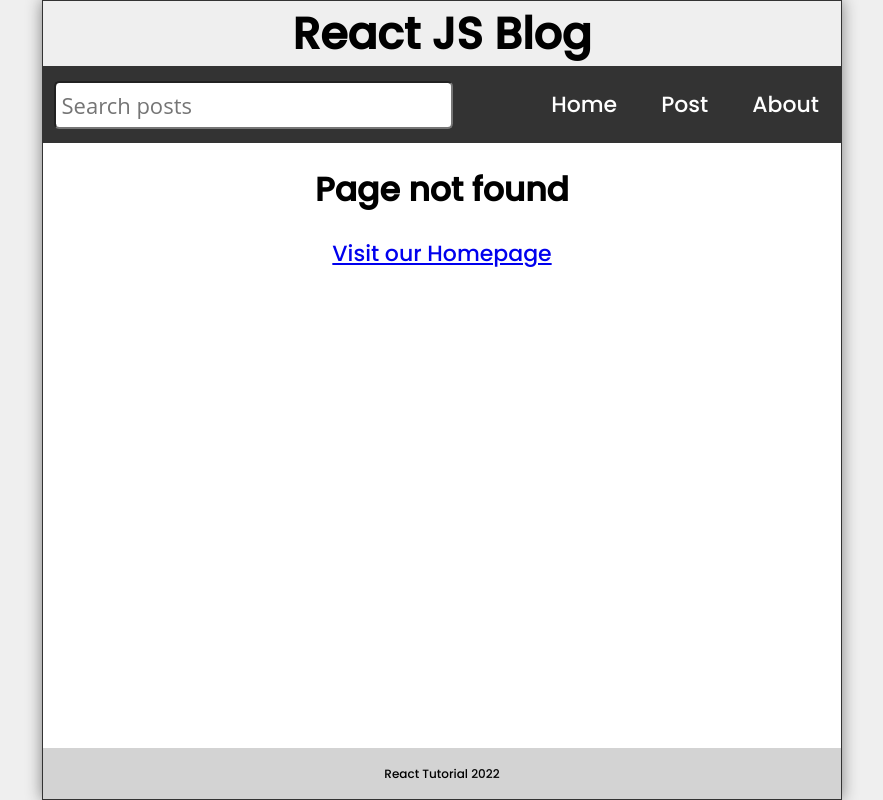
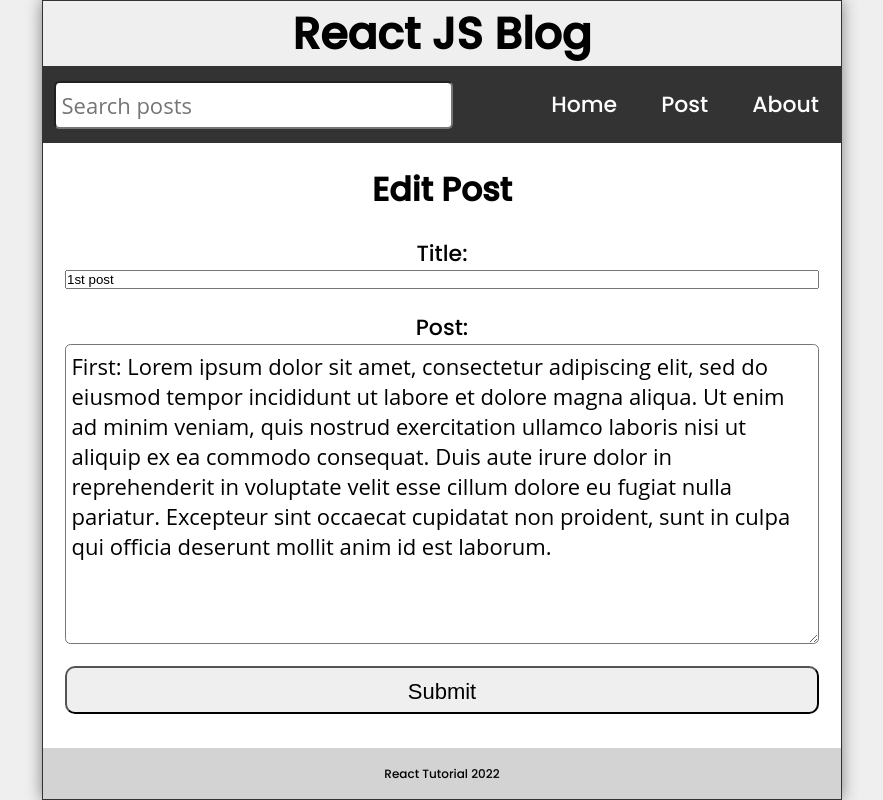
Before and after one commit to cchow33/React-blog, a React (Create React App) app: page /edit/1 in a window 1280 px wide. Before the commit this address had no page. Shown: the whole page, without its empty margins (198-1081 px from the left). Built offline with nearby package versions, Linux system fonts and the light colour scheme; data requests are answered from the project's data file.

Commit message:
all crud operations working

```diff
--- a/data/db.json
+++ b/data/db.json
@@ -13,16 +13,10 @@
       "body": "Second: Lorem ipsum dolor sit amet, consectetur adipiscing elit, sed do eiusmod tempor incididunt ut labore et dolore magna aliqua. Ut enim ad minim veniam, quis nostrud exercitation ullamco laboris nisi ut aliquip ex ea commodo consequat. Duis aute irure dolor in reprehenderit in voluptate velit esse cillum dolore eu fugiat nulla pariatur. Excepteur sint occaecat cupidatat non proident, sunt in culpa qui officia deserunt mollit anim id est laborum. two"
     },
     {
-      "id": 3,
-      "title": "3rd post",
-      "datetime": "July 16, 2021 11:48:01 AM",
-      "body": "Third: Lorem ipsum dolor sit amet, consectetur adipiscing elit, sed do eiusmod tempor incididunt ut labore et dolore magna aliqua. Ut enim ad minim veniam, quis nostrud exercitation ullamco laboris nisi ut aliquip ex ea commodo consequat. Duis aute irure dolor in reprehenderit in voluptate velit esse cillum dolore eu fugiat nulla pariatur. Excepteur sint occaecat cupidatat non proident, sunt in culpa qui officia deserunt mollit anim id est laborum."
-    },
-    {
       "id": 4,
       "title": "4th post",
-      "datetime": "August 02, 2021 11:46:27 AM",
-      "body": "Four: Some more testing paragraphs!"
+      "datetime": "December 24, 2022 10:23:18 PM",
+      "body": "Fourth: Some more testing paragraphs!fasdfasdf"
     }
   ]
 }
--- a/src/App.js
+++ b/src/App.js
@@ -7,6 +7,7 @@
 import Navbar from './components/Navbar';
 import Home from './components/Home';
 import NewPost from './components/NewPost';
+import EditPost from './components/EditPost';
 import PostPage from './components/PostPage';
 import About from './components/About';
 import Missing from './components/Missing';
@@ -19,9 +20,11 @@
   const [searchResults, setSearchResults] = useState([]);
   const [postTitle, setPostTitle] = useState('');
   const [postBody, setPostBody] = useState('');
+  const [editTitle, setEditTitle] = useState('');
+  const [editBody, setEditBody] = useState('');
   const navigate = useNavigate();
 
-  // 1. READ Async fetch function using axios to get data from api at load time
+  // (1) "READ" - Async fetch function using axios to get data from api at load time
   useEffect(() => {
     const fetchPosts = async () => {
       try {
@@ -41,7 +44,6 @@
     }
   }
   fetchPosts();
-
 }, [])
 
   // Search function using useEffect. Filter posts to match search input
@@ -52,7 +54,8 @@
       setSearchResults(filteredResults.reverse()); //Show most recent results
   }, [posts, search])
 
-  // 2. CREATE Submitting new posts and assign it an id. If this is the only post, it's id will be 1.
+
+  // (2) "CREATE" - Submitting new posts and assign it an id. If this is the only post, it's id will be 1.
   const handleSubmit = async (e) => {
     e.preventDefault();
     const id = posts.length ? posts[posts.length - 1].id + 1 : 1;
@@ -67,13 +70,30 @@
       setPostTitle('');
       setPostBody('');
       navigate('/');
+    } catch (err) {
+      console.log(`Error: ${err.message}`);
+    }
+  }
+
+  // (3) "UPDATE" -
+  const handleEdit = async (id) => {
+    const datetime = format(new Date(), 'MMMM dd, yyyy pp');
+    const updatedPost = { id, title: editTitle, datetime, body: editBody};
+
+    try {
+      const response = await api.put(`/posts/${id}`, updatedPost); // put (entire data modified), patch (partical data)
+      setPosts(posts.map(post => post.id === id ? { ...response.data} : post)) // response.data is the new post information
+      setEditTitle('');
+      setEditBody('');
+      navigate('/');
 
     } catch (err) {
       console.log(`Error: ${err.message}`);
     }
   }
 
-  // 3. DELETE - Deleting posts
+
+  // (4) "DELETE" - Deleting posts
   const handleDelete = async (id) => {
     try {
       await api.delete(`/posts/${id}`);
@@ -112,6 +132,16 @@
             handleSubmit={handleSubmit}
         />}/>
 
+        <Route path="/edit/:id" element={
+          <EditPost
+            posts={posts}
+            editBody={editBody}
+            editTitle={editTitle}
+            setEditBody={setEditBody}
+            setEditTitle={setEditTitle}
+            handleEdit={handleEdit}
+        />}/>
+
         <Route path="/post/:id" element={
           <PostPage
             posts={posts}
--- /dev/null
+++ b/src/components/EditPost.js
@@ -0,0 +1,58 @@
+import React from 'react';
+import { useEffect } from 'react';
+import { useParams, Link } from 'react-router-dom';
+
+const EditPost = ({
+  posts, handleEdit, editBody, editTitle, setEditBody, setEditTitle
+}) => {
+
+  const { id } = useParams();
+// const post = posts.find(post => (post.id).toString() === id);
+  const post = posts.find(post => post.id == id);
+
+  useEffect(() => {
+    if (post){
+      setEditTitle(post.title);
+      setEditBody(post.body);
+    }
+  }, [post, setEditTitle, setEditBody])
+
+  return (
+    <main className="NewPost">
+      {editTitle &&
+        <>
+          <h2>Edit Post</h2>
+          <form className="newPostForm" onSubmit={(e) => e.preventDefault()}>
+            <label htmlFor='postTitle'>Title:</label>
+            <input
+              id='postTitle'
+              text='text'
+              required
+              value={editTitle}
+              onChange={(e) => setEditTitle(e.target.value)}
+            />
+            <label htmlFor='postBody'>Post:</label>
+            <textarea
+              id='postBody'
+              required
+              value={editBody}
+              onChange={(e) => setEditBody(e.target.value)}
+            />
+            <button type='submit' onClick={() => handleEdit(post.id)}>Submit</button>
+          </form>
+        </>
+      }
+
+      { !editTitle &&
+        <>
+          <h2>Post not found</h2>
+          <p>
+            <Link to='/'>Return to Home Page</Link>
+          </p>
+          </>
+      }
+    </main>
+  )
+}
+
+export default EditPost
--- a/src/components/PostPage.js
+++ b/src/components/PostPage.js
@@ -16,9 +16,15 @@
             <h2>{post.title}</h2>
             <p className='postDate'>{post.datetime}</p>
             <p className='postBody'>{post.body}</p>
-            <button onClick={() => handleDelete(post.id)}>
+
+            <Link to={`/edit/${post.id}`}>
+              <button className="editButton">Edit Post</button>
+            </Link>
+
+            <button className="deleteButton" onClick={() => handleDelete(post.id)}>
               Delete Post
             </button>
+
           </>
         }
       {/* If there isn't a post to delete:  */}
--- a/src/index.css
+++ b/src/index.css
@@ -215,6 +215,7 @@
   background-color: black;
   color: #fff;
   cursor: pointer;
+  margin-right: 0.5rem;
 }
 
 .statusMsg {
```
Also changed, not shown: src/components/Posts.js (deleted).
